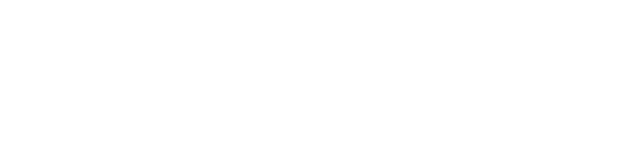
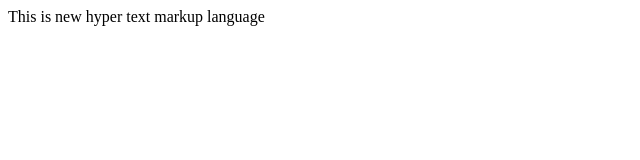
Before and after one commit to ecom-square/readme-templete, a plain HTML site: page index.html in a window 1280 px wide. Shown: the whole page, without its empty margins (0-640 px from the left). Drawn offline with Linux system fonts and the light colour scheme.

Commit message:
Body text changes

```diff
--- a/index.html
+++ b/index.html
@@ -7,6 +7,6 @@
     <title>Document</title>
 </head>
 <body>
-
+    This is new hyper text markup language
 </body>
 </html>
```
